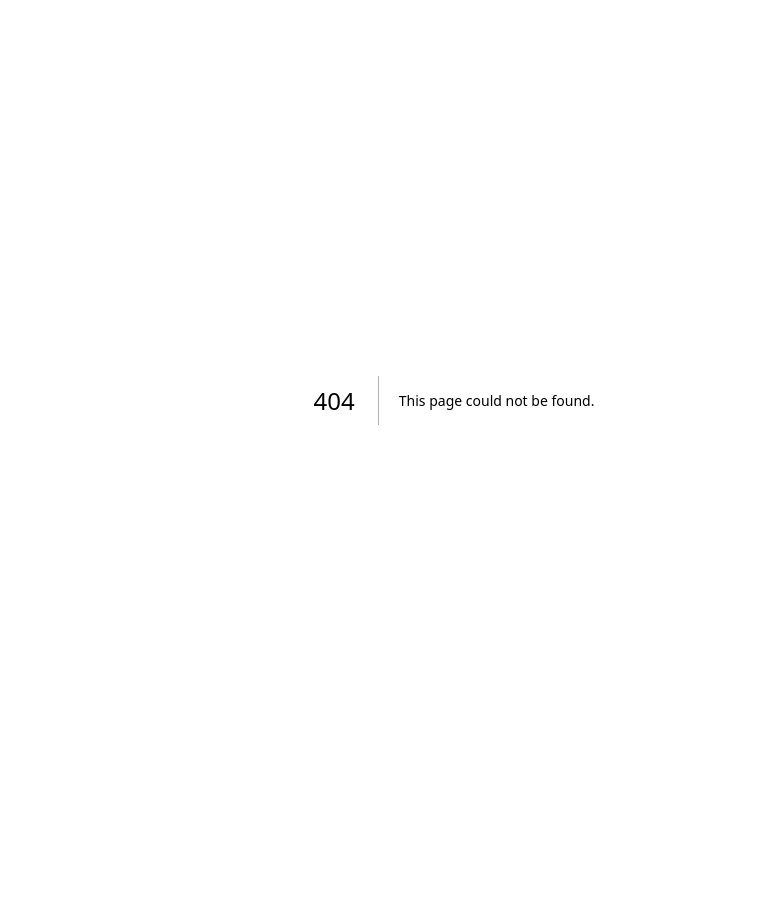
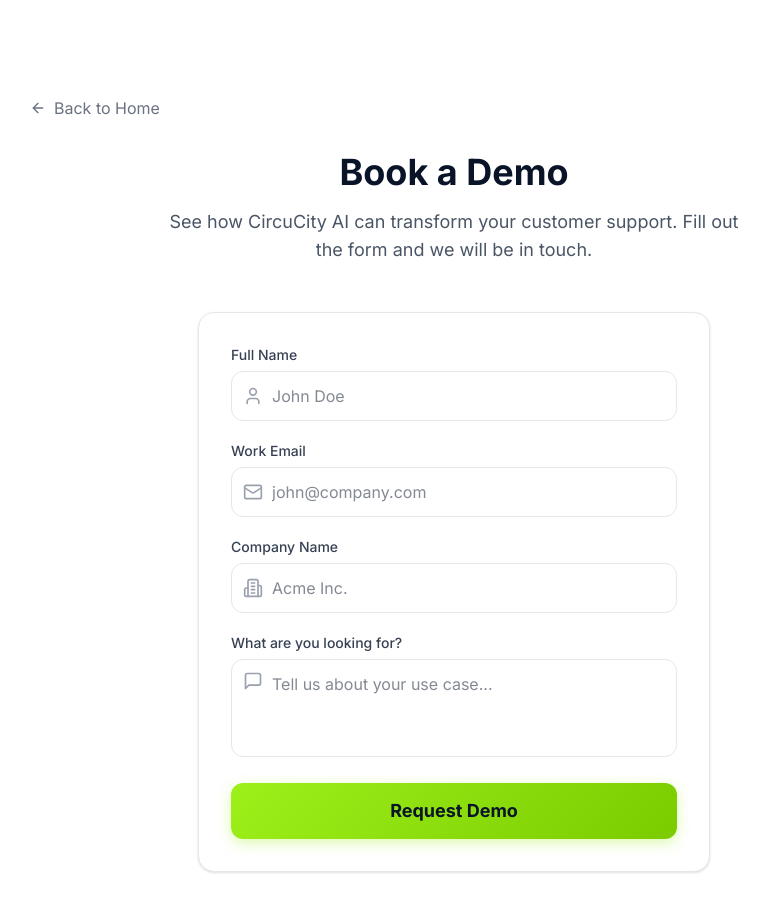
Before and after one commit to Circu-City/circuitcity-ai, a Next.js app: page /book-demo in a window 1280 px wide. Before the commit this address had no page. Shown: the top 912 px of the page, without its empty margins (186-955 px from the left). Before the commit the page ends 800 px from the top, so only its background shows below. Built offline with nearby package versions, Linux system fonts and the light colour scheme.

Commit message:
Add book-demo page

```diff
--- /dev/null
+++ b/src/app/book-demo/page.tsx
@@ -0,0 +1,76 @@
+"use client";
+
+import { useState } from "react";
+import { useRouter } from "next/navigation";
+import { ArrowLeft, Calendar, Mail, User, Building2, MessageSquare } from "lucide-react";
+
+export default function BookDemoPage() {
+  const router = useRouter();
+  const [submitted, setSubmitted] = useState(false);
+
+  return (
+    <div className="min-h-screen bg-white">
+      <div className="max-w-4xl mx-auto px-6 py-24">
+        <button onClick={() => router.push("/")} className="flex items-center gap-2 text-gray-500 hover:text-dark-navy mb-8 transition-colors">
+          <ArrowLeft className="w-4 h-4" /> Back to Home
+        </button>
+
+        {submitted ? (
+          <div className="text-center py-20">
+            <div className="w-20 h-20 bg-lemon-gradient rounded-2xl flex items-center justify-center mx-auto mb-6 shadow-lemon">
+              <Calendar className="w-10 h-10 text-dark-navy" />
+            </div>
+            <h1 className="text-3xl font-bold text-dark-navy mb-4">Demo Request Submitted!</h1>
+            <p className="text-gray-600 text-lg mb-8 max-w-md mx-auto">Our team will reach out within 24 hours to schedule your personalized demo.</p>
+            <button onClick={() => router.push("/")} className="bg-dark-navy text-white px-8 py-3 rounded-xl font-medium hover:bg-dark-navy/90 transition-colors">
+              Return to Home
+            </button>
+          </div>
+        ) : (
+          <>
+            <div className="text-center mb-12">
+              <h1 className="text-4xl font-bold text-dark-navy mb-4">Book a Demo</h1>
+              <p className="text-gray-600 text-lg max-w-xl mx-auto">See how CircuCity AI can transform your customer support. Fill out the form and we will be in touch.</p>
+            </div>
+
+            <div className="max-w-lg mx-auto bg-white rounded-2xl border border-gray-200 p-8 shadow-sm">
+              <form onSubmit={(e) => { e.preventDefault(); setSubmitted(true); }} className="space-y-5">
+                <div>
+                  <label className="block text-sm font-medium text-gray-700 mb-1.5">Full Name</label>
+                  <div className="relative">
+                    <User className="absolute left-3 top-1/2 -translate-y-1/2 w-5 h-5 text-gray-400" />
+                    <input type="text" required className="w-full pl-10 pr-4 py-3 rounded-xl border border-gray-200 focus:border-lemon-green focus:ring-2 focus:ring-lemon-green/20 outline-none transition-all" placeholder="John Doe" />
+                  </div>
+                </div>
+                <div>
+                  <label className="block text-sm font-medium text-gray-700 mb-1.5">Work Email</label>
+                  <div className="relative">
+                    <Mail className="absolute left-3 top-1/2 -translate-y-1/2 w-5 h-5 text-gray-400" />
+                    <input type="email" required className="w-full pl-10 pr-4 py-3 rounded-xl border border-gray-200 focus:border-lemon-green focus:ring-2 focus:ring-lemon-green/20 outline-none transition-all" placeholder="john@company.com" />
+                  </div>
+                </div>
+                <div>
+                  <label className="block text-sm font-medium text-gray-700 mb-1.5">Company Name</label>
+                  <div className="relative">
+                    <Building2 className="absolute left-3 top-1/2 -translate-y-1/2 w-5 h-5 text-gray-400" />
+                    <input type="text" required className="w-full pl-10 pr-4 py-3 rounded-xl border border-gray-200 focus:border-lemon-green focus:ring-2 focus:ring-lemon-green/20 outline-none transition-all" placeholder="Acme Inc." />
+                  </div>
+                </div>
+                <div>
+                  <label className="block text-sm font-medium text-gray-700 mb-1.5">What are you looking for?</label>
+                  <div className="relative">
+                    <MessageSquare className="absolute left-3 top-3 w-5 h-5 text-gray-400" />
+                    <textarea rows={3} className="w-full pl-10 pr-4 py-3 rounded-xl border border-gray-200 focus:border-lemon-green focus:ring-2 focus:ring-lemon-green/20 outline-none transition-all resize-none" placeholder="Tell us about your use case..." />
+                  </div>
+                </div>
+                <button type="submit" className="w-full py-3.5 rounded-xl font-bold bg-lemon-gradient text-dark-navy hover:opacity-90 shadow-lemon transition-all text-lg">
+                  Request Demo
+                </button>
+              </form>
+            </div>
+          </>
+        )}
+      </div>
+    </div>
+  );
+}
```
